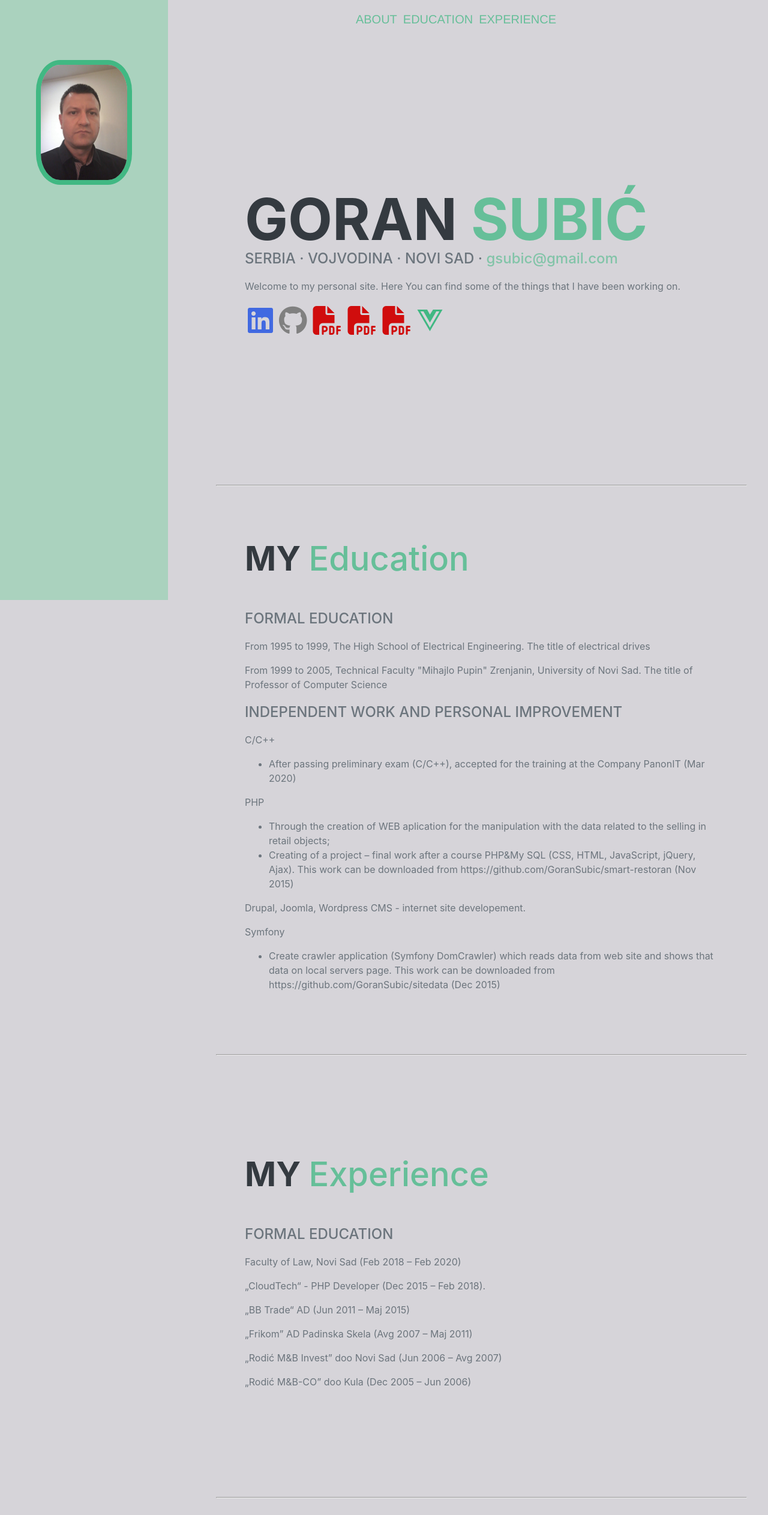
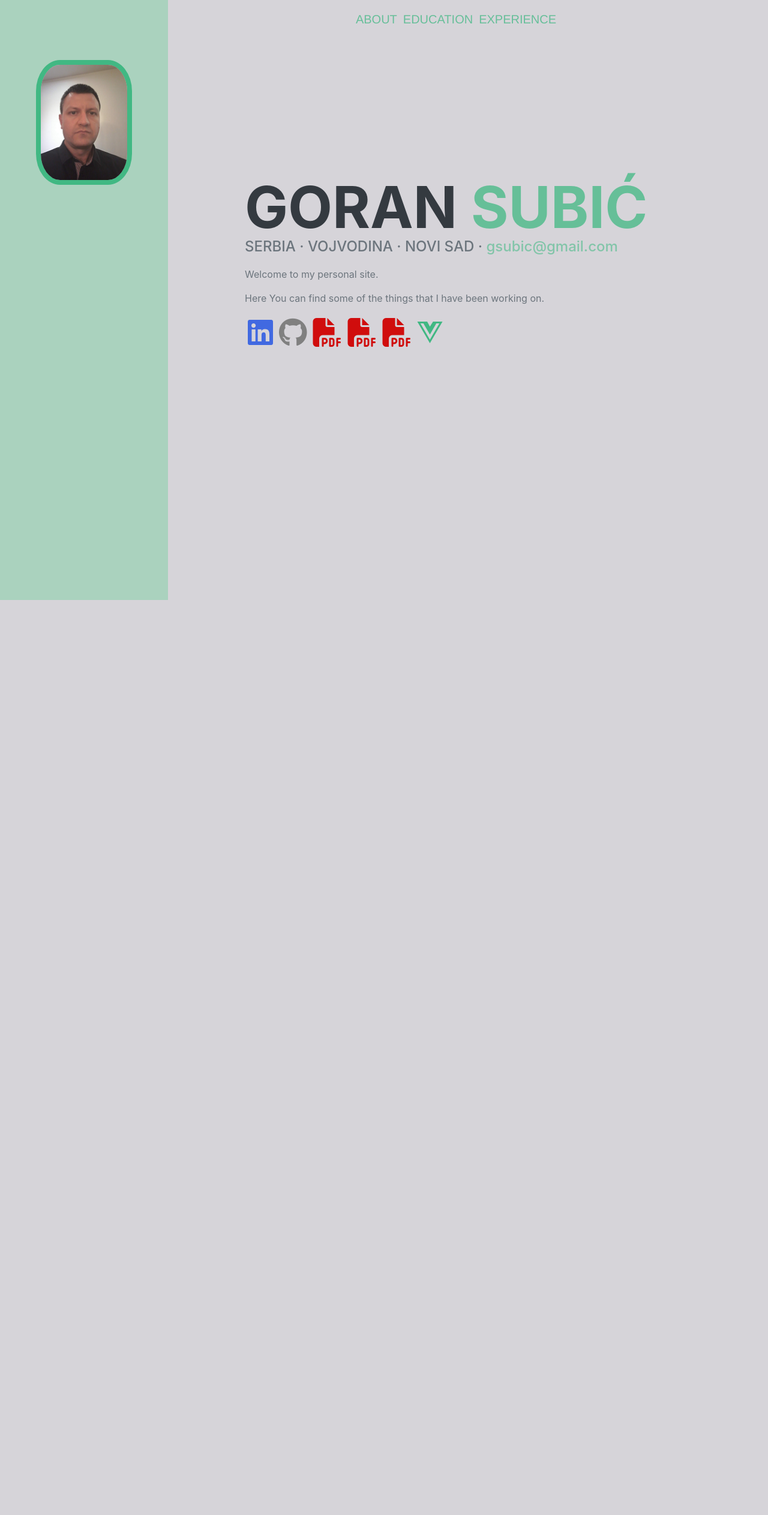
Before and after one commit to GoranSubic/GoranSubic.github.io, a Vue app: page / in a window 1280 px wide. Shown: the top 2525 px of the page at 60% size. After the commit the page ends 820 px from the top, so only its background shows below. Built offline with nearby package versions, Linux system fonts and the light colour scheme.

Commit message:
Menu on click show only that section.

```diff
--- a/src/App.vue
+++ b/src/App.vue
@@ -80,9 +80,21 @@ export default {
 
     /* Responsive layout - makes the two columns/boxes stack on top of each other instead of next to each other, on small screens */
     @media (max-width: 600px) {
+        .menu {
+            text-align: center;
+            position: fixed;
+            top: 0;
+            z-index: 1;
+        }
+
+        #app {
+            padding-left: 1rem;
+        }
+
         #mysidenav {
             position: absolute;
             display: none;
+            width: 0;
         }
 
         #main {
--- a/src/main.js
+++ b/src/main.js
@@ -8,12 +8,10 @@ new Vue({
     render: h => h(App),
 }).$mount('#app');
 
-//Vue.component('my-menu', mymenu);
-
 Vue.component('my-menu', {
     name: 'mymenu',
     props: ['menu_array'],
-    template: '<li> <a v-bind:href="\'#\' + menu_array.lst + \'-data\'"> {{ menu_array.lst }} </a> </li>'
+    template: '<li v-bind:onclick="\'showSection(this)\'"><a>{{ menu_array.lst }}</a></li>'
 });
 
 new Vue({
--- a/src/views/About.vue
+++ b/src/views/About.vue
@@ -1,6 +1,6 @@
 <template>
     <!-- About-->
-    <div id="about-data">
+    <div id="about-data" style="display: block;">
         <section class="resume-section" id="about">
             <div class="resume-section-content">
                 <h1 class="mb-0">
@@ -12,7 +12,8 @@
                 </div>
 
 
-                <p>Welcome to my personal site. Here You can find some of the things that I have been working on.</p>
+                <p>Welcome to my personal site. </p>
+                <p>Here You can find some of the things that I have been working on.</p>
                 <div class="social-icons">
                     <a class="tooltip" href="https://www.linkedin.com/in/goran-subic" target="_blank">
                         <span style="font-size: 3em; color: royalblue;">
@@ -57,8 +58,8 @@
                     </a>
                 </div>
             </div>
+            <hr class="m-0">
         </section>
-        <hr class="m-0">
     </div>
 </template>
 
--- a/src/views/Education.vue
+++ b/src/views/Education.vue
@@ -1,6 +1,6 @@
 <template>
-    <div id="education-data">
-        <section class="resume-section" id="home">
+    <div id="education-data" style="display: none;">
+        <section class="resume-section" id="education">
             <div class="resume-section-content">
                 <h2>My <span class="mail">Education</span></h2>
                 <div class="subheading">
@@ -47,8 +47,8 @@
                     </ul>
                 </p>
             </div>
+            <hr class="m-0">
         </section>
-        <hr class="m-0">
     </div>
 </template>
 
--- a/src/views/Experience.vue
+++ b/src/views/Experience.vue
@@ -1,18 +1,18 @@
 <template>
-    <div id="experience-data">
-        <section class="resume-section" id="home">
+    <div id="experience-data" style="display: none;">
+        <section class="resume-section" id="experience">
             <div class="resume-section-content">
                 <h2>My <span class="mail">Experience</span></h2>
-                <div class="subheading">
+                <!--<div class="subheading">
                     <span>Formal education</span>
-                </div>
+                </div>-->
                 <p class="">
                     <!--Last employment
-                    <ul>
-                        <li>
-                            Faculty of Law, Novi Sad (Feb 2018 – Feb 2020)
-                        </li>
-                    </ul>-->
+            <ul>
+                <li>
+                    Faculty of Law, Novi Sad (Feb 2018 – Feb 2020)
+                </li>
+            </ul>-->
                     Faculty of Law, Novi Sad (Feb 2018 – Feb 2020)
                 </p>
                 <p class="">
@@ -32,8 +32,8 @@
                 </p>
 
             </div>
+            <hr class="m-0">
         </section>
-        <hr class="m-0">
     </div>
 </template>
 
--- a/src/views/Menu.vue
+++ b/src/views/Menu.vue
@@ -16,16 +16,34 @@
         name: 'mymenu',
         data() {
             return {
+                isHidden: false,
                 menu_array: [
-                    { lst: 'about' },
-                    { lst: 'education' },
-                    { lst: 'experience' }
+                    { lst: "about" },
+                    { lst: "education" },
+                    { lst: "experience" }
                 ]
             }
         },
+        methods: {
+            showSection: function (liElement) {
+                var data = liElement.firstChild.innerHTML + "-data";
+                var x = document.getElementById(data);
+                var main = x.parentNode;
+                var node = main.firstChild;
+                while (node) {
+                    if (node !== x && node.nodeType === Node.ELEMENT_NODE)
+                        node.style.display = "none";
+                    node = node.nextElementSibling || node.nextSibling;
+                }
+                x.style.display = "block";
+            },
+        },
         props: {
             msgMenu: String
-        }
+        },
+        created() {
+            window.showSection = this.showSection;
+        },
     };
 </script>
 
```
